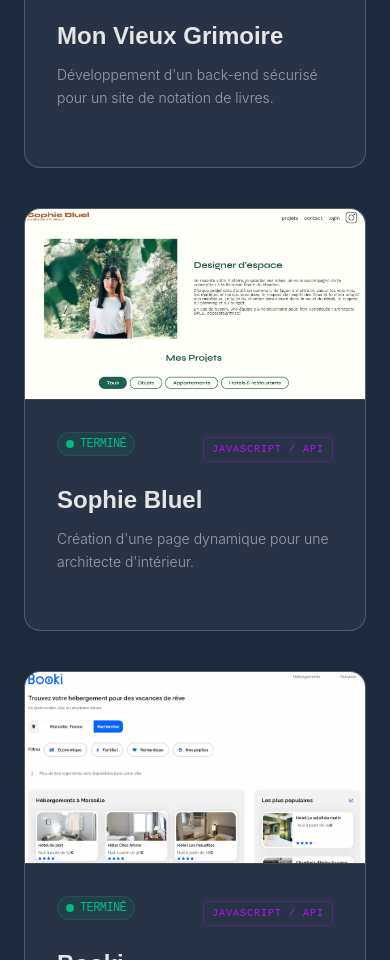
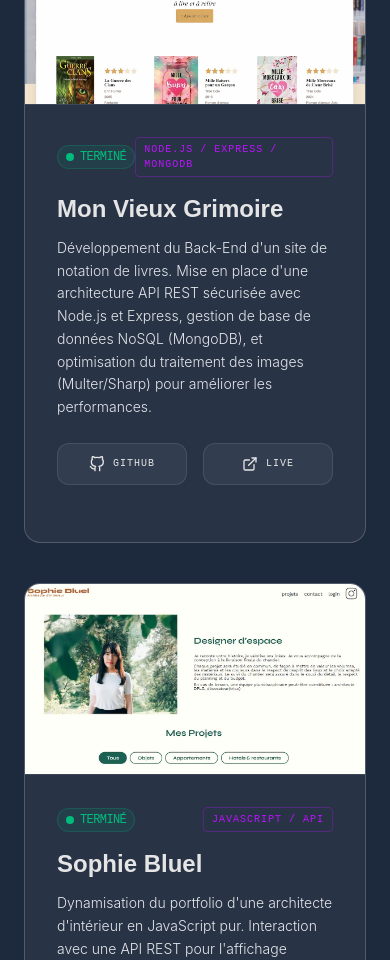
Before and after one commit to MathCod/dev-portfolio, a React (Vite) app: page /projets in a window 390 px wide. Shown: the part 1040-2000 px from the top of the page. Built offline with nearby package versions, Linux system fonts and the light colour scheme.

Commit message:
🐍probleme survol projets sur mobile

```diff
--- a/src/components/Card.jsx
+++ b/src/components/Card.jsx
@@ -13,11 +13,10 @@ const Card = () => {
               whileInView={{ opacity: 1, y: 0 }}
               viewport={{ once: true }}
               transition={{ delay: index * 0.1, duration: 0.5 }}
-              /* On garde ta classe group et tes bordures */
               className="group bg-white/5 border border-white/20 hover:border-neon-purple/50 transition-all duration-500 overflow-hidden flex flex-col h-full rounded-2xl"
             >
 
-              {/* 1. CONTENEUR IMAGE (En haut) */}
+              {/* 1. CONTENEUR IMAGE */}
               <div className="relative aspect-video overflow-hidden border-b border-white/10">
                 <img
                   src={project.image}
@@ -25,8 +24,8 @@ const Card = () => {
                   className="w-full h-full object-cover transition-transform duration-700 ease-out group-hover:scale-110"
                 />
 
-                {/* OVERLAY GLASSMORPHISM AU SURVOL */}
-                <div className="absolute inset-0 bg-dark/40 backdrop-blur-md opacity-0 group-hover:opacity-100 transition-all duration-500 flex items-center justify-center gap-6">
+                {/* OVERLAY : On ajoute hidden md:flex (caché sur mobile, flex sur desktop) */}
+                <div className="hidden md:flex absolute inset-0 bg-dark/40 backdrop-blur-md opacity-0 group-hover:opacity-100 transition-all duration-500 items-center justify-center gap-6">
                   <a
                     href={project.github}
                     target="_blank"
@@ -46,12 +45,11 @@ const Card = () => {
                 </div>
               </div>
 
-              {/* 2. CONTENU TEXTE (En bas) */}
+              {/* 2. CONTENU TEXTE */}
               <div className="p-8 flex flex-col grow">
                 <div className="flex justify-between items-center mb-4">
-
                   {/* BADGE DE STATUT */}
-                  <div className="flex items-center gap-2 mb-3">
+                  <div className="flex items-center gap-2">
                     {project.status === "progress" ? (
                       <div className="flex items-center gap-1.5 bg-amber-500/10 border border-amber-500/20 px-2 py-0.5 rounded-full">
                         <span className="relative flex h-2 w-2">
@@ -77,9 +75,29 @@ const Card = () => {
                   {project.title}
                 </h3>
 
-                <p className="text-gray-400 text-sm font-light leading-relaxed mb-6 grow">
+                <p className="text-gray-200 text-sm font-light leading-relaxed mb-6 grow">
                   {project.description}
                 </p>
+
+                {/* --- BLOC LIENS MOBILE : Uniquement visible sur mobile (md:hidden) --- */}
+                <div className="flex md:hidden gap-4 mb-6">
+                  <a
+                    href={project.github}
+                    target="_blank"
+                    rel="noreferrer"
+                    className="flex-1 py-3 bg-white/5 border border-white/10 rounded-xl flex items-center justify-center gap-2 text-[10px] font-mono uppercase tracking-widest text-light active:bg-neon-purple active:text-dark transition-colors"
+                  >
+                    <FiGithub size={16} /> GitHub
+                  </a>
+                  <a
+                    href={project.link}
+                    target="_blank"
+                    rel="noreferrer"
+                    className="flex-1 py-3 bg-white/5 border border-white/10 rounded-xl flex items-center justify-center gap-2 text-[10px] font-mono uppercase tracking-widest text-light active:bg-neon-purple active:text-dark transition-colors"
+                  >
+                    <FiExternalLink size={16} /> Live
+                  </a>
+                </div>
 
                 {/* TA LIGNE ANIMÉE EN BAS */}
                 <div className="h-px w-0 group-hover:w-full bg-neon-purple transition-all duration-700 shadow-[0_0_8px_#bc13fe]"></div>
--- a/src/components/Footer.jsx
+++ b/src/components/Footer.jsx
@@ -49,7 +49,7 @@ const Footer = () => {
 
         <div className="w-full pt-8 border-t border-white/5 text-center">
           <p className="font-mono text-[10px] text-gray-600 uppercase tracking-widest">
-            © {currentYear} — CONSTRUIT AVEC REACT & TAILWIND / MATHIAS BERGER
+            © {currentYear} — CONSTRUIT AVEC REACT & TAILWIND | MATHIAS BERGER
           </p>
         </div>
       </div>
--- a/src/components/Form.jsx
+++ b/src/components/Form.jsx
@@ -28,11 +28,6 @@ const Form = () => {
 
   return (
     <form ref={form} onSubmit={sendEmail} className="space-y-6">
-        <div className="mb-10 text-left">
-            <h3 className="text-2xl font-syne text-center tracking-tight text-white">
-                mathias.codage@gmail.com
-            </h3>
-        </div>
 
         <div className="grid grid-cols-1 md:grid-cols-2 gap-6">
             <div className="space-y-2">
--- a/src/data/projects.js
+++ b/src/data/projects.js
@@ -11,7 +11,7 @@ export const projects = [
     status: "completed",
     image: kasaImg,
     category: "React / Sass",
-    description: "Application de location immobilière avec gestion de routing complexe.",
+    description: "Création d'une plateforme de location immobilière moderne avec React. Développement d'une interface fluide utilisant React Router pour la navigation, gestion de composants réutilisables complexes et intégration d'un design responsive rigoureux via Sass.",
     link: "https://projet-kasa-lilac.vercel.app/",
     github: "https://github.com/MathCod/projet-kasa"
   },
@@ -20,8 +20,8 @@ export const projects = [
     title: "Mon Vieux Grimoire",
     status: "completed",
     image: grimoireImg,
-    category: "Node.js / Express",
-    description: "Développement d'un back-end sécurisé pour un site de notation de livres.",
+    category: "Node.js / Express / MongoDB",
+    description: "Développement du Back-End d'un site de notation de livres. Mise en place d'une architecture API REST sécurisée avec Node.js et Express, gestion de base de données NoSQL (MongoDB), et optimisation du traitement des images (Multer/Sharp) pour améliorer les performances.",
     link: "https://mon-vieux-grimoire-hazel.vercel.app/",
     github: "https://github.com/MathCod/mon-vieux-grimoire"
   },
@@ -31,7 +31,7 @@ export const projects = [
     status: "completed",
     image: sophieBluelImg,
     category: "JavaScript / API",
-    description: "Création d'une page dynamique pour une architecte d'intérieur.",
+    description: "Dynamisation du portfolio d'une architecte d'intérieur en JavaScript pur. Interaction avec une API REST pour l'affichage dynamique des travaux, création d'une interface d'administration pour la gestion des médias et développement d'une modale de gestion de contenu interactive.",
     link: "https://portfolio-architecte-sophie-bluel-virid.vercel.app/index.html",
     github: "https://github.com/MathCod/Portfolio-architecte-sophie-bluel"
   },
@@ -40,8 +40,8 @@ export const projects = [
     title: "Booki",
     status: "completed",
     image: bookiImg,
-    category: "JavaScript / API",
-    description: "Création d'une page dynamique pour une architecte d'intérieur.",
+    category: "HTML / CSS",
+    description: "Intégration de la page d'accueil d'une agence de voyage. Réalisation d'une interface Responsive Design 'Mobile First' en HTML5 et CSS3 pur (Flexbox et Grid), sans framework, en respectant scrupuleusement une maquette Figma haute fidélité.",
     link: "https://mathcod.github.io/Projet-Booki/",
     github: "https://github.com/MathCod/Projet-Booki"
   },
@@ -50,9 +50,9 @@ export const projects = [
     title: "La Valée d'Ombrelune",
     status: "progress",
     image: ombreluneImg,
-    category: "JavaScript / API",
-    description: "Création d'une page dynamique pour une architecte d'intérieur.",
-    link: "https://mathcod.github.io/Projet-Booki/",
-    github: "https://github.com/MathCod/Projet-Booki"
+    category: "Projet Personnel - React",
+    description: "Conception et développement d'un site vitrine immersif pour un élevage de Bergers Américains Miniatures. Focus sur une expérience utilisateur (UX) élégante, avec une gestion dynamique des portées et des galeries photos, mettant en avant le design et la performance sous React.",
+    link: "https://la-vallee-dombrelune.vercel.app/",
+    github: "https://github.com/MathCod/la-vallee-dombrelune"
   }
 ];
```
